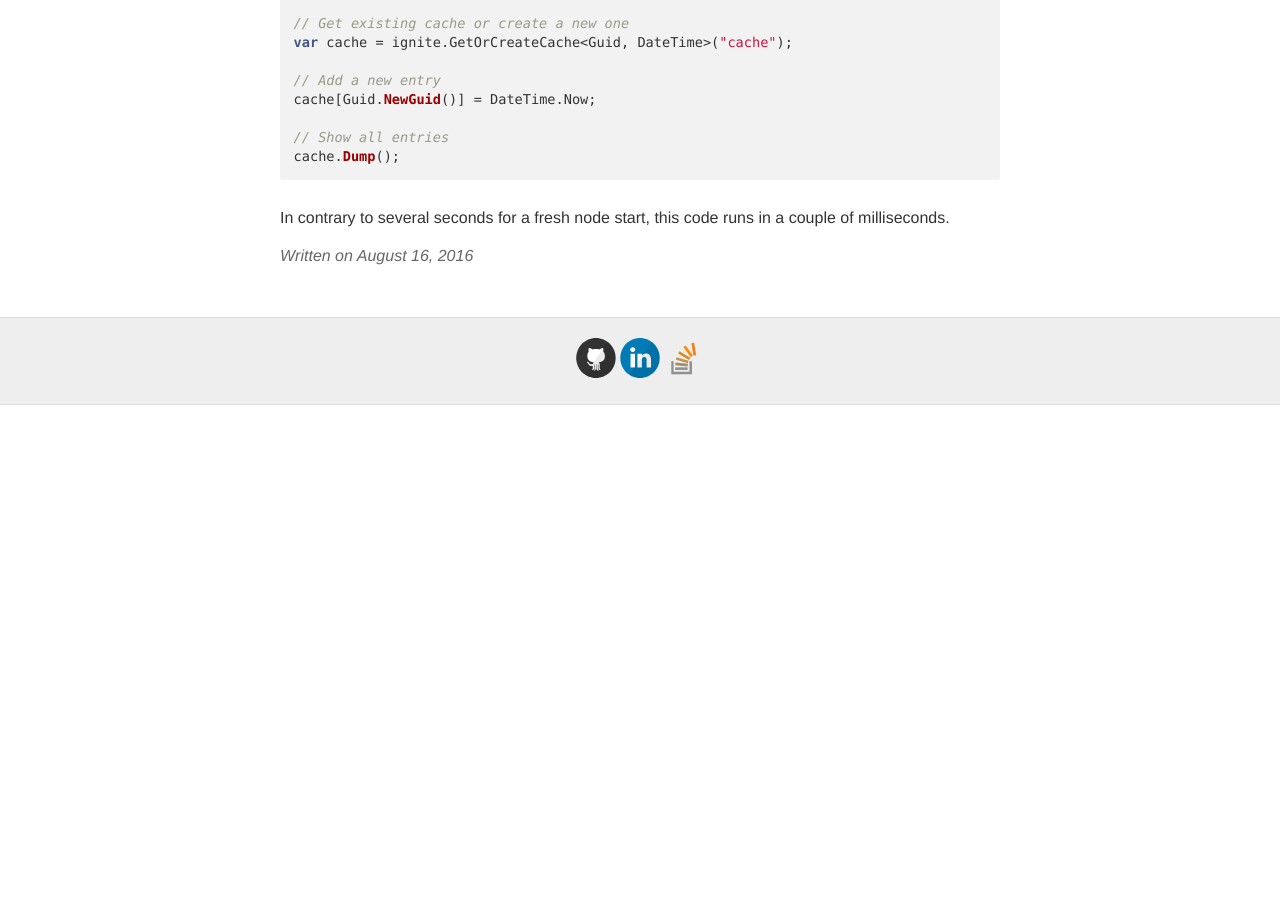
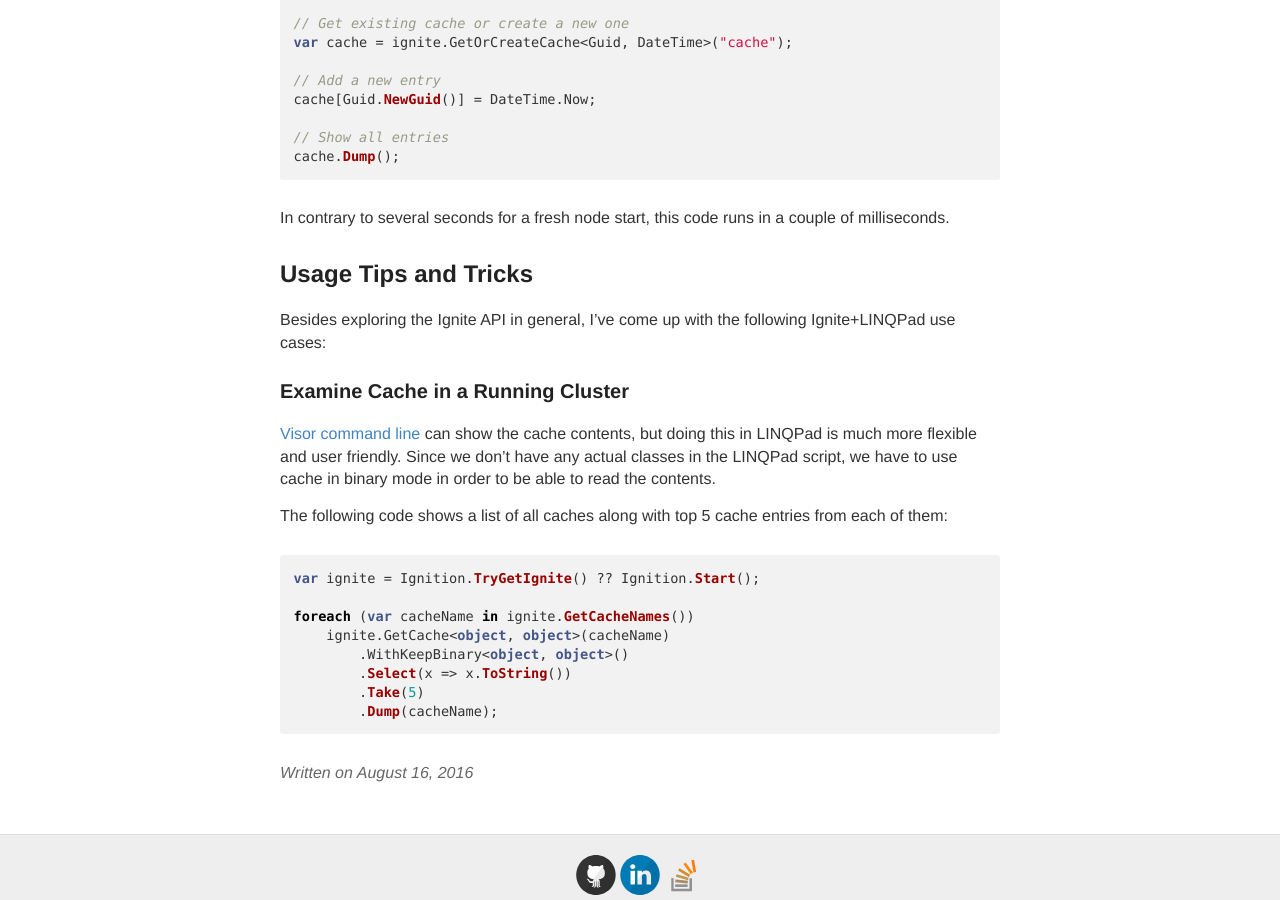
Before and after one commit to ptupitsyn/ptupitsyn.github.io, a Jekyll site: the page built from _posts/2016-08-16-Using-Apache-Ignite-Net-in-LINQPad.md, in a window 1280 px wide and 900 px high, scrolled down 2389 px. Built offline with Jekyll 4.4.1, drawn with Linux system fonts in a browser that asks for light colours; comment, search, counter and statistics services are not loaded; before the commit the page ends 2794 px from its top, so only the background shows below that.

Commit message:
examine caches

````diff
--- a/_posts/2016-08-16-Using-Apache-Ignite-Net-in-LINQPad.md
+++ b/_posts/2016-08-16-Using-Apache-Ignite-Net-in-LINQPad.md
@@ -66,3 +66,27 @@
 ```
 
 In contrary to several seconds for a fresh node start, this code runs in a couple of milliseconds.
+
+
+## Usage Tips and Tricks
+
+Besides exploring the Ignite API in general, I've come up with the following Ignite+LINQPad use cases:
+
+### Examine Cache in a Running Cluster
+
+[Visor command line](https://apacheignite.readme.io/docs/command-line-interface) can show the cache contents,
+but doing this in LINQPad is much more flexible and user friendly. Since we don't have any actual classes in the LINQPad script,
+we have to use cache in binary mode in order to be able to read the contents.
+
+The following code shows a list of all caches along with top 5 cache entries from each of them:
+
+```cs
+var ignite = Ignition.TryGetIgnite() ?? Ignition.Start();
+
+foreach (var cacheName in ignite.GetCacheNames())
+    ignite.GetCache<object, object>(cacheName)
+        .WithKeepBinary<object, object>()
+        .Select(x => x.ToString())
+        .Take(5)
+        .Dump(cacheName);
+```
````
